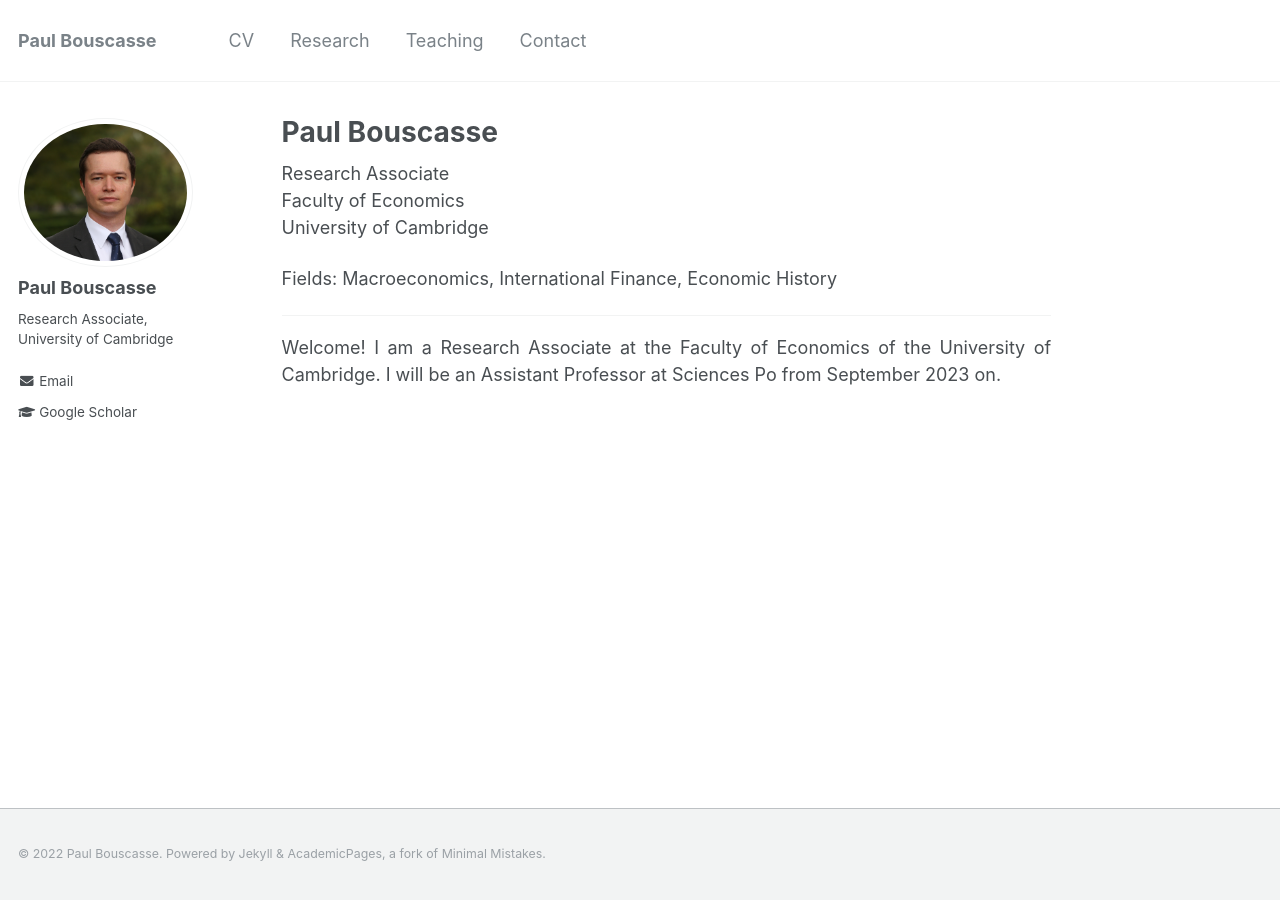
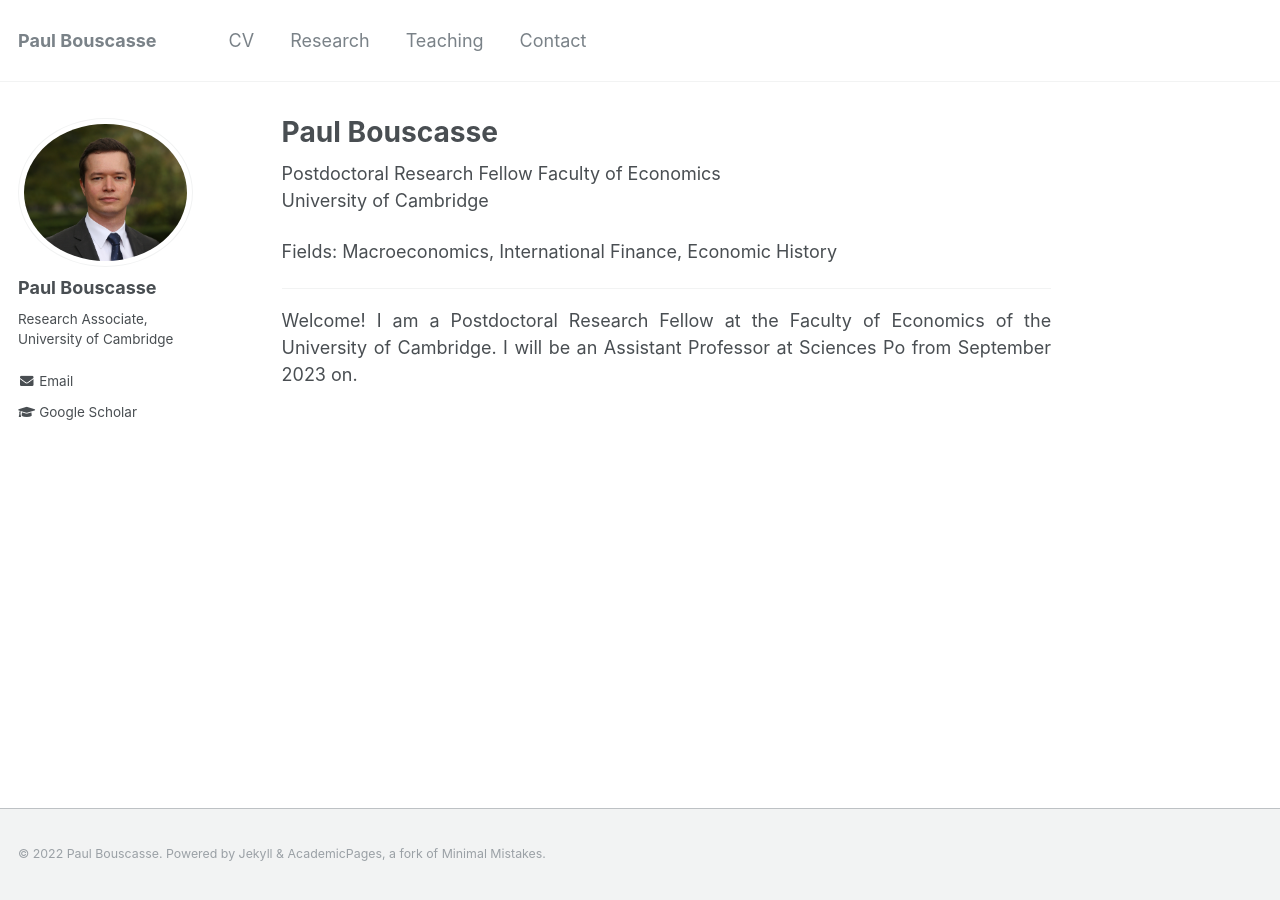
Before and after one commit to paul-bouscasse/paul-bouscasse.github.io, a Jekyll site: the page built from _pages/about.md, in a window 1280 px wide. Built offline with Jekyll 4.4.1, drawn with Linux system fonts in a browser that asks for light colours.

Commit message:
new title

```diff
--- a/_pages/about.md
+++ b/_pages/about.md
@@ -8,10 +8,10 @@
   - /about/
   - /about.html
 ---
-Research Associate
+Postdoctoral Research Fellow
 Faculty of Economics
 University of Cambridge
 
 <p style='text-align: justify;'>Fields: Macroeconomics, International Finance, Economic History</p>
 ---
-<p style='text-align: justify;'>Welcome! I am a Research Associate at the Faculty of Economics of the University of Cambridge. I will be an Assistant Professor at Sciences Po from September 2023 on.</p>
+<p style='text-align: justify;'>Welcome! I am a Postdoctoral Research Fellow at the Faculty of Economics of the University of Cambridge. I will be an Assistant Professor at Sciences Po from September 2023 on.</p>
```
Also changed, not shown: 1 other file.
